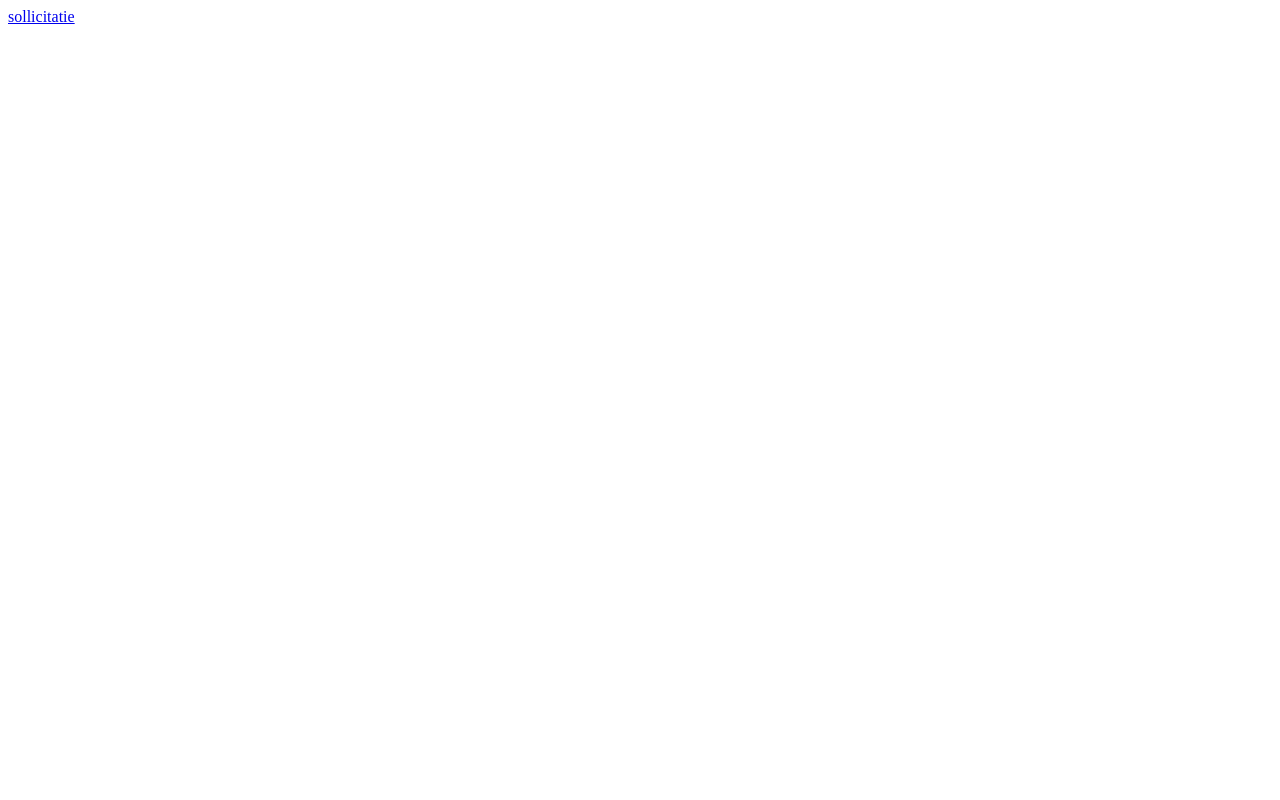
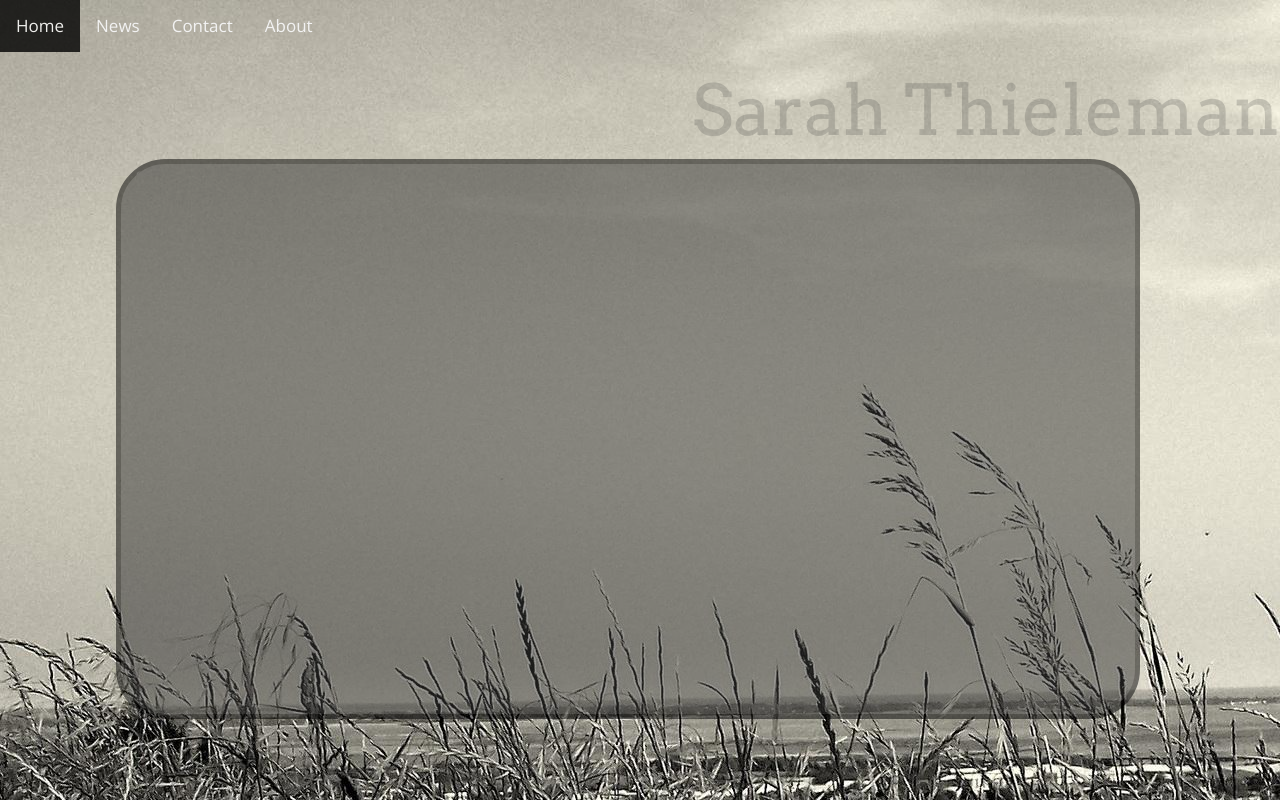
Before and after one commit to sarahthieleman/sarahthieleman.github.io, a plain HTML site: page index.html in a window 1280 px wide. Drawn offline with nearby package versions, Linux system fonts and the light colour scheme.

Commit message:
Add files via upload

```diff
--- a/index.html
+++ b/index.html
@@ -1 +1,34 @@
-<a href="sollicitatie.html"> sollicitatie </a>
+<!DOCTYPE html>
+<html>
+<head>
+
+        <link href='https://fonts.googleapis.com/css?family=Open Sans' rel='stylesheet'>
+        <link href="https://fonts.googleapis.com/css?family=Arvo" rel="stylesheet">
+
+<link rel="stylesheet" href="https://maxcdn.bootstrapcdn.com/bootstrap/3.3.7/css/bootstrap.min.css" integrity="sha384-BVYiiSIFeK1dGmJRAkycuHAHRg32OmUcww7on3RYdg4Va+PmSTsz/K68vbdEjh4u" crossorigin="anonymous"/>
+
+        <link rel="stylesheet" type="text/css" href="sollicitatie.css">
+
+    </head>
+
+
+
+
+<body>
+        <div class="topnav" style="background-color: transparent">
+                <a class="active" href="#home">Home</a>
+                <a href="#news">News</a>
+                <a href="#contact">Contact</a>
+                <a href="#about">About</a>
+              </div>
+
+<h1>Sarah Thieleman</h1>
+
+                <div class="row" style="background-color:transparent">
+                <div class="col-xs-12">col-xs-12 inside a row</div>
+
+        </div>
+
+</div>
+</body>
+</html>
--- a/sollicitatie.css
+++ b/sollicitatie.css
@@ -1,7 +1,8 @@
 body {
-    background-image: url("background.jpeg");
+    background-image: url("background.jpg");
     background-repeat: no-repeat;
     background-color: #333;
+    overflow:hidden;
 
 }
 
@@ -19,9 +20,13 @@ html, body, {
 .col-xs-12 {
     background-color: #333;
     opacity: 0.5;
-    height: 80vh;
+    height: 70vh;
     width: 80vw;
     margin-left: 10%;
+    border-style: solid;
+    border-radius: 50px;
+    border-width: 5px;
+    border-color: black;
 }
 
 /* Add a black background color to the top navigation */
@@ -56,7 +61,8 @@ html, body, {
 
 /* Add a color to the active/current link */
 .topnav a.active {
-    background-color: red;
+    background-color: black;
+    opacity: 0.8;
     color: white;
 }
 
```
Also changed, not shown: background.jpg (added), background3.jpg (added).
